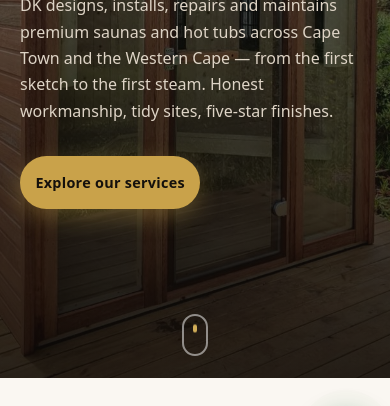
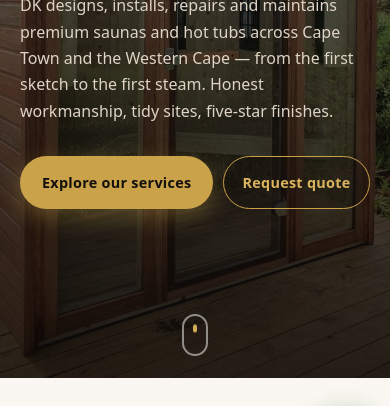
Before and after one commit to bratwinjones/DK-Site, a plain HTML site: page index.html in a window 390 px wide. Shown: the part 365-771 px from the top of the page. Drawn offline with Linux system fonts and the light colour scheme.

Commit message:
Move mobile quote CTA from hamburger menu to hero
Co-authored-by: arena-agent <297053741+arena-agent@users.noreply.github.com>

```diff
--- a/css/style.css
+++ b/css/style.css
@@ -77,6 +77,8 @@ a { color: var(--gold-deep); }
 .btn:active { transform: translateY(0); }
 .btn-gold { background: var(--gold); color: var(--dark); box-shadow: 0 8px 22px rgba(201, 162, 74, .35); }
 .btn-gold:hover { background: var(--gold-soft); box-shadow: 0 12px 28px rgba(201, 162, 74, .45); }
+.btn-outline-gold { background: rgba(20, 16, 12, .35); color: var(--gold-soft); border-color: var(--gold); }
+.btn-outline-gold:hover { background: var(--gold); color: var(--dark); }
 .wa-icon { width: 1.25em; height: 1.25em; flex: none; }
 
 /* ---------- Header ---------- */
@@ -143,9 +145,10 @@ a { color: var(--gold-deep); }
 .hero .eyebrow { color: var(--gold-soft); }
 .hero h1 { color: #fff; text-wrap: balance; }
 .hero-lede { color: #ded4c6; font-size: clamp(1rem, 2.4vw, 1.15rem); max-width: 46ch; margin-bottom: 2rem; }
-/* One content-sized services CTA on every screen size. */
+/* Desktop keeps one services CTA; mobile adds an adjacent quote CTA. */
 .hero-cta { display: flex; }
 .hero-cta .btn { flex: 0 1 auto; min-width: 0; padding-inline: 1.2rem; }
+.hero-quote { display: none; }
 .scroll-hint { position: absolute; left: 50%; bottom: 22px; transform: translateX(-50%); z-index: 1; width: 26px; height: 42px; border-radius: 14px; border: 2px solid rgba(255, 255, 255, .5); }
 .scroll-hint span { position: absolute; left: 50%; top: 8px; width: 4px; height: 8px; margin-left: -2px; border-radius: 2px; background: var(--gold-soft); animation: drip 2.2s ease-in-out infinite; }
 @keyframes drip { 0% { transform: translateY(0); opacity: 1; } 70% { transform: translateY(14px); opacity: 0; } 100% { opacity: 0; } }
@@ -287,6 +290,15 @@ a { color: var(--gold-deep); }
 .reveal.visible { opacity: 1; transform: none; }
 
 /* ---------- Breakpoints ---------- */
+/* Use the same mobile layout range as the hamburger navigation. */
+@media (max-width: 859px) {
+  .nav-quote { display: none; }
+  .hero-quote { display: inline-flex; }
+  .hero-cta { gap: .6rem; align-items: stretch; max-width: 440px; }
+  .hero-cta .btn { flex: 1 1 0; white-space: normal; text-align: center; }
+  .hero-cta .hero-services { flex-grow: 1.4; }
+}
+
 @media (max-width: 540px) {
   .hero-cta .btn { padding-inline: .9rem; font-size: .9rem; gap: .4rem; }
   .stats { gap: .6rem; }
--- a/index.html
+++ b/index.html
@@ -58,7 +58,9 @@
       <h1 id="heroTitle" class="reveal">Warmth, crafted<br>for your home.</h1>
       <p class="hero-lede reveal">DK designs, installs, repairs and maintains premium saunas and hot tubs across Cape Town and the Western Cape — from the first sketch to the first steam. Honest workmanship, tidy sites, five-star finishes.</p>
       <div class="hero-cta reveal">
-        <a class="btn btn-gold" href="#services">Explore our services</a>
+        <a class="btn btn-gold hero-services" href="#services">Explore our services</a>
+        <!-- The quote CTA moves from the navigation to the hero on mobile. -->
+        <a class="btn btn-outline-gold hero-quote" href="mailto:kajengodavids@gmail.com?subject=DK%20quote%20request&amp;body=Hello%20DK%2C%0A%0AI%27d%20like%20a%20quote.%0A%0AService%20required%3A%0ALocation%3A%0AProject%20details%3A%0A%0AThank%20you." title="Request a quote by email">Request quote</a>
       </div>
     </div>
     <a class="scroll-hint" href="#about" aria-label="Scroll to About section"><span aria-hidden="true"></span></a>
--- a/js/main.js
+++ b/js/main.js
@@ -10,7 +10,7 @@
   /* ---------- CONFIG ----------
      The floating button is the only WhatsApp link. It uses the
      international number 27672166641 (local: 067 216 6641).
-     The navigation quote button opens an email request (see index.html). */
+     Quote buttons open an email request: desktop navigation and mobile hero (see index.html). */
   var REDUCED = window.matchMedia("(prefers-reduced-motion: reduce)").matches;
 
   /* ---------- Header: mobile nav toggle ---------- */
```
Also changed, not shown: 2 other files.
